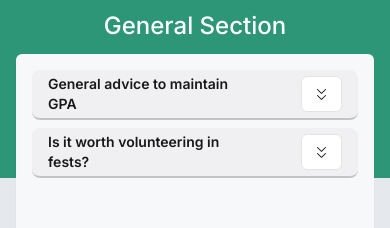
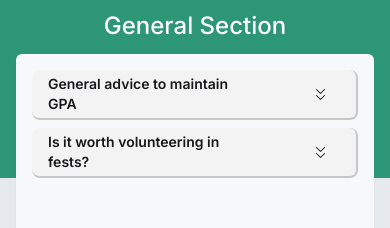
Before and after one commit to ary4nsinha/student-unihub, a Next.js app: page /app/faqs/general in a window 390 px wide. Shown: the part 122-350 px from the top of the page. Built offline with nearby package versions, Linux system fonts and the light colour scheme.

Commit message:
fixed some responsiveness styles as well as faq columns

```diff
--- a/src/app/(app)/app/calculator/sgpa/page.tsx
+++ b/src/app/(app)/app/calculator/sgpa/page.tsx
@@ -27,8 +27,8 @@ export default function Page() {
             />
           </div>
         </section>
-        <section className="overflow-x-scroll sm:overflow-x-scroll md:overflow-x-scroll lg:overflow-x-hidden w-full">
-          <div className="overflow-x-scroll sm:overflow-x-scroll md:overflow-x-scroll lg:overflow-x-hidden min-w-[800px]">
+        <section className="overflow-x-scroll sm:overflow-x-scroll md:overflow-x-hidden lg:overflow-x-hidden w-full">
+          <div className="min-w-[800px]">
             <CalcHeader />
           </div>
           <SubjectList course={selectedCourse} semester={selectedSemester} />
--- a/src/components/collapsible.tsx
+++ b/src/components/collapsible.tsx
@@ -1,11 +1,7 @@
 "use client";
 
 import * as React from "react";
-import {
-  ArrowDownIcon,
-  CaretSortIcon,
-  DoubleArrowDownIcon,
-} from "@radix-ui/react-icons";
+import { DoubleArrowDownIcon } from "@radix-ui/react-icons";
 
 import { Button } from "@/components/ui/button";
 import {
@@ -14,7 +10,6 @@ import {
   CollapsibleTrigger,
 } from "@/components/ui/collapsible";
 import Link from "next/link";
-import { ArrowDownWideNarrowIcon } from "lucide-react";
 
 interface LinkProps {
   url: string;
@@ -34,21 +29,21 @@ export function CollapsibleFaq({ title, content, link }: CollapsibleFaqProps) {
     <Collapsible
       open={isOpen}
       onOpenChange={setIsOpen}
-      className="w-full bg-zinc-200/40 rounded-lg space-y-2"
+      className="w-full bg-zinc-50 rounded-lg space-y-2"
     >
-      <div className="flex items-center justify-between py-1 rounded-lg space-x-12 px-4 border-b-2 border-zinc-900/20">
+      <div className="flex items-center justify-between py-1 rounded-lg space-x-12 bg-zinc-200/30 px-4 border-r-2 border-b-2 border-zinc-900/20">
         <h4 className="text-sm font-semibold">{title}</h4>
         <CollapsibleTrigger asChild>
-          <Button variant="outline" size="sm">
+          <Button variant="ghost" size="sm">
             <DoubleArrowDownIcon />
             <span className="sr-only">Toggle</span>
           </Button>
         </CollapsibleTrigger>
       </div>
 
-      <CollapsibleContent className="space-y-2 shadow-sm rounded-lg border-b-2 border-zinc-900/20">
+      <CollapsibleContent className="space-y-2 rounded-lg border-b-2 border-r-2 bg-zinc-50 border-zinc-900/20">
         <div className="rounded-md px-4 py-2 text-sm">
-          <p>{content}</p>
+          <p className="text-zinc-900/80 text-justify font-medium">{content}</p>
         </div>
         {link && (
           <div className="rounded-md px-4 py-1 text-sm">
```
